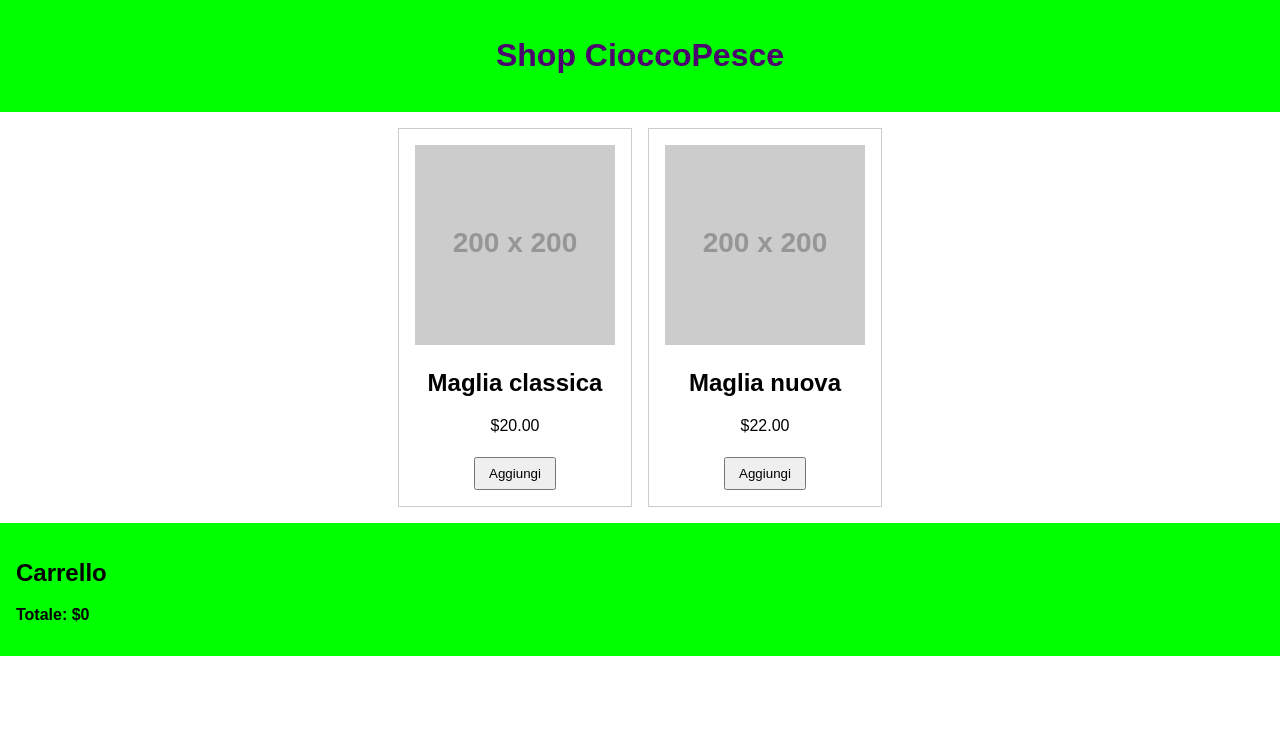
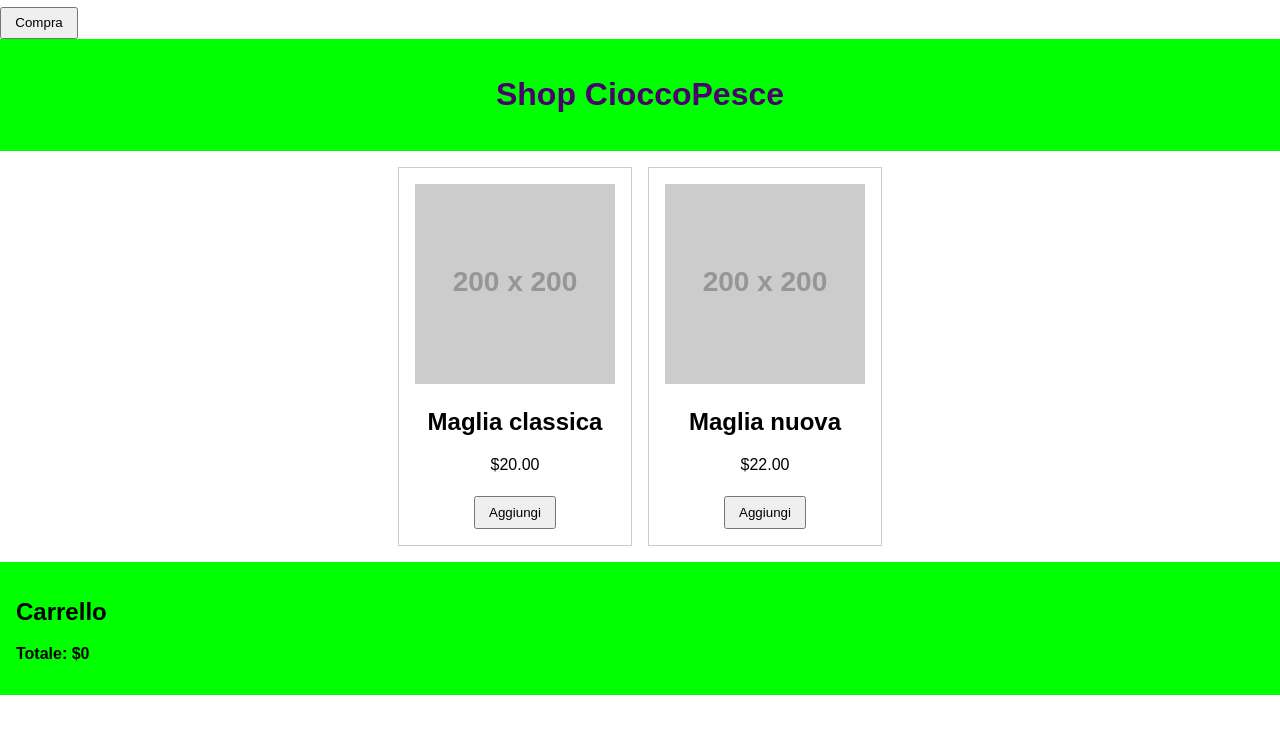
Before and after one commit to Aversarem/Cioccopesce, a plain HTML site: page index.html in a window 1280 px wide. Drawn offline with Linux system fonts and the light colour scheme; placeholder pictures from the web are drawn by us.

Commit message:
Update index.html

```diff
--- a/index.html
+++ b/index.html
@@ -1,6 +1,7 @@
 <!DOCTYPE html>
 <html lang="en">
 <head>
+  <button onclick="checkout()">Compra</button>
   <meta charset="UTF-8" />
   <meta name="viewport" content="width=device-width, initial-scale=1.0"/>
   <title>Shop CioccoPesce</title>
```
